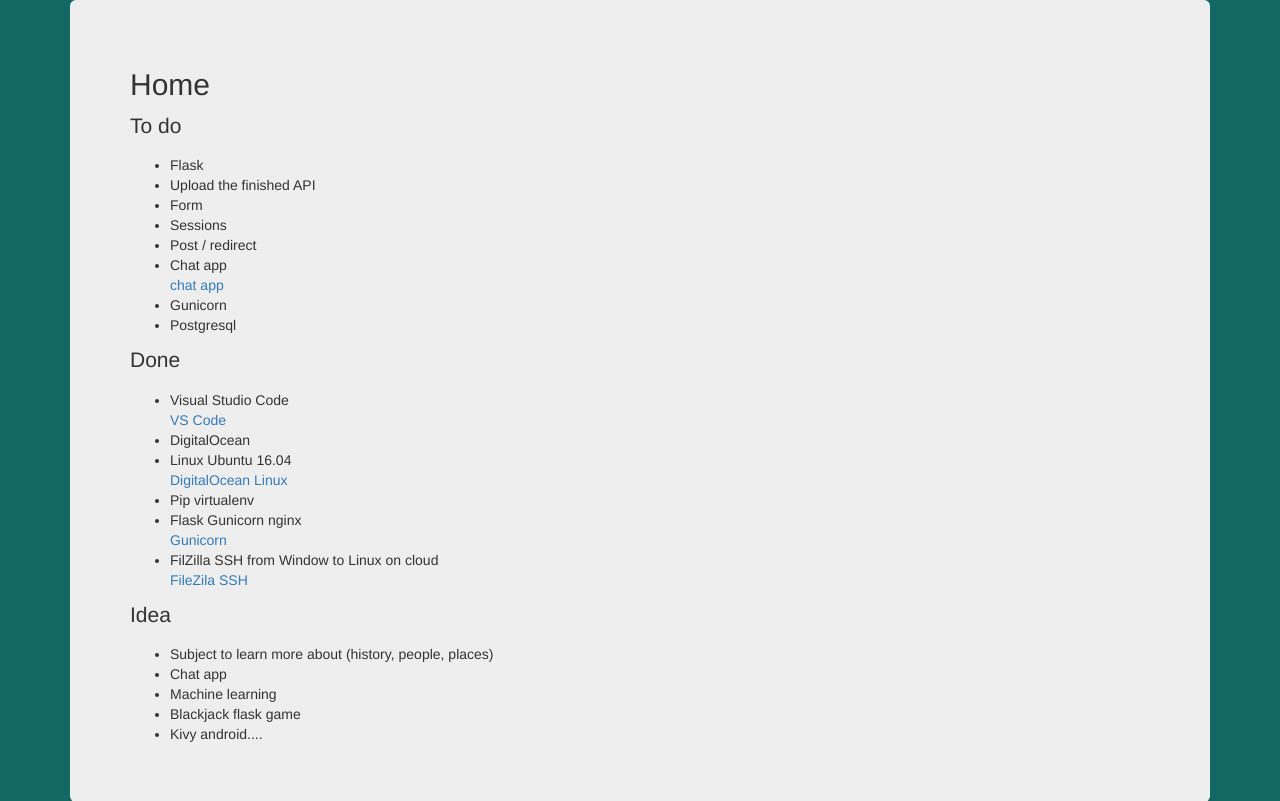
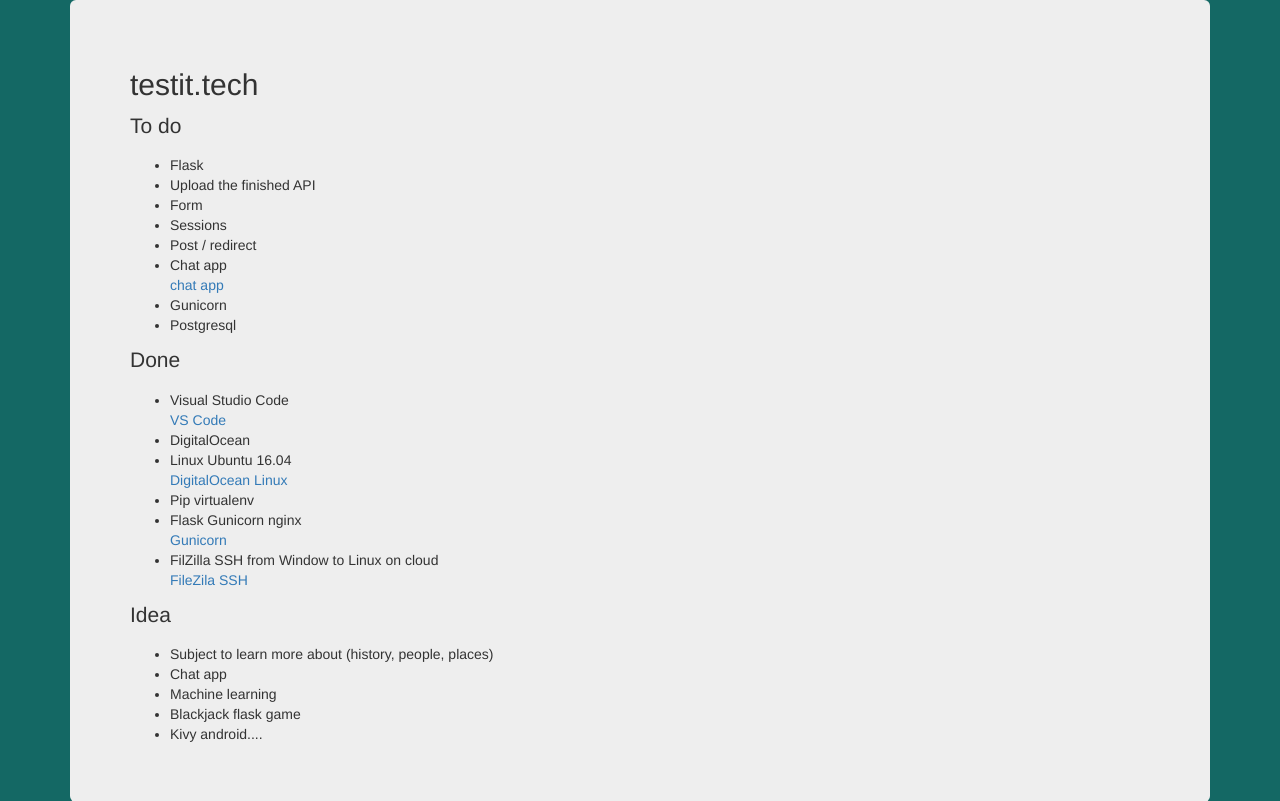
Before and after one commit to spawnmarvel/TSK_testit.tech, a Flask app: page / in a window 1280 px wide. Shown: the part 102-903 px from the top of the page. Run offline with Flask 2, Linux system fonts and the light colour scheme; some libraries are stand-ins or nearby versions.

Commit message:
changed header at index

```diff
--- a/app/templates/index.html
+++ b/app/templates/index.html
@@ -1,6 +1,6 @@
-{% extends "base.html" %} {% block title %}Home{% endblock %} {% block body %}
+{% extends "base.html" %} {% block title %}testit.tech{% endblock %} {% block body %}
 <div class="jumbotron">
-  <h2>Home</h2>
+  <h2>testit.tech</h2>
   <p class="lead">To do</p>
   <ul>
     <li>Flask</li>
```
